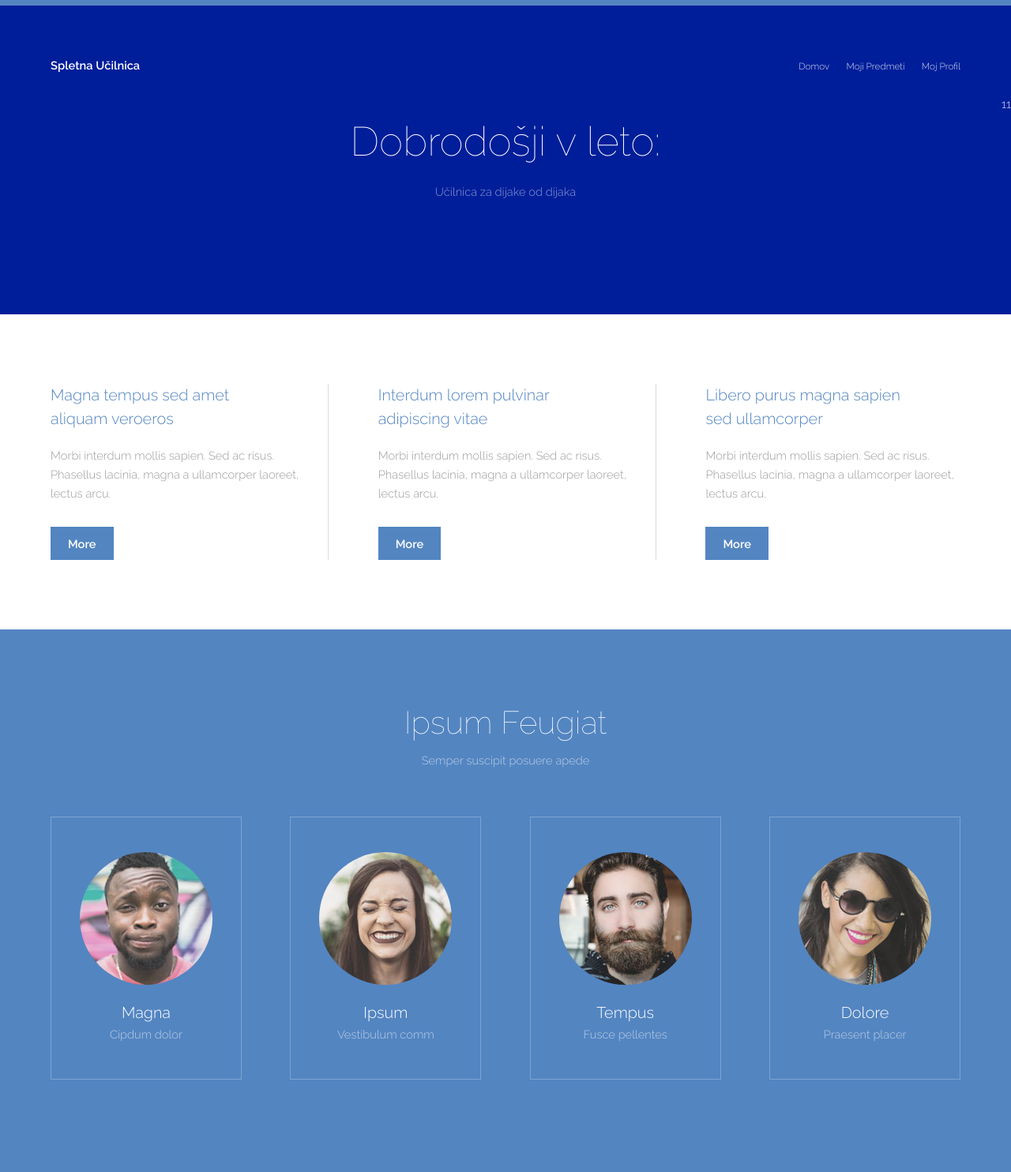
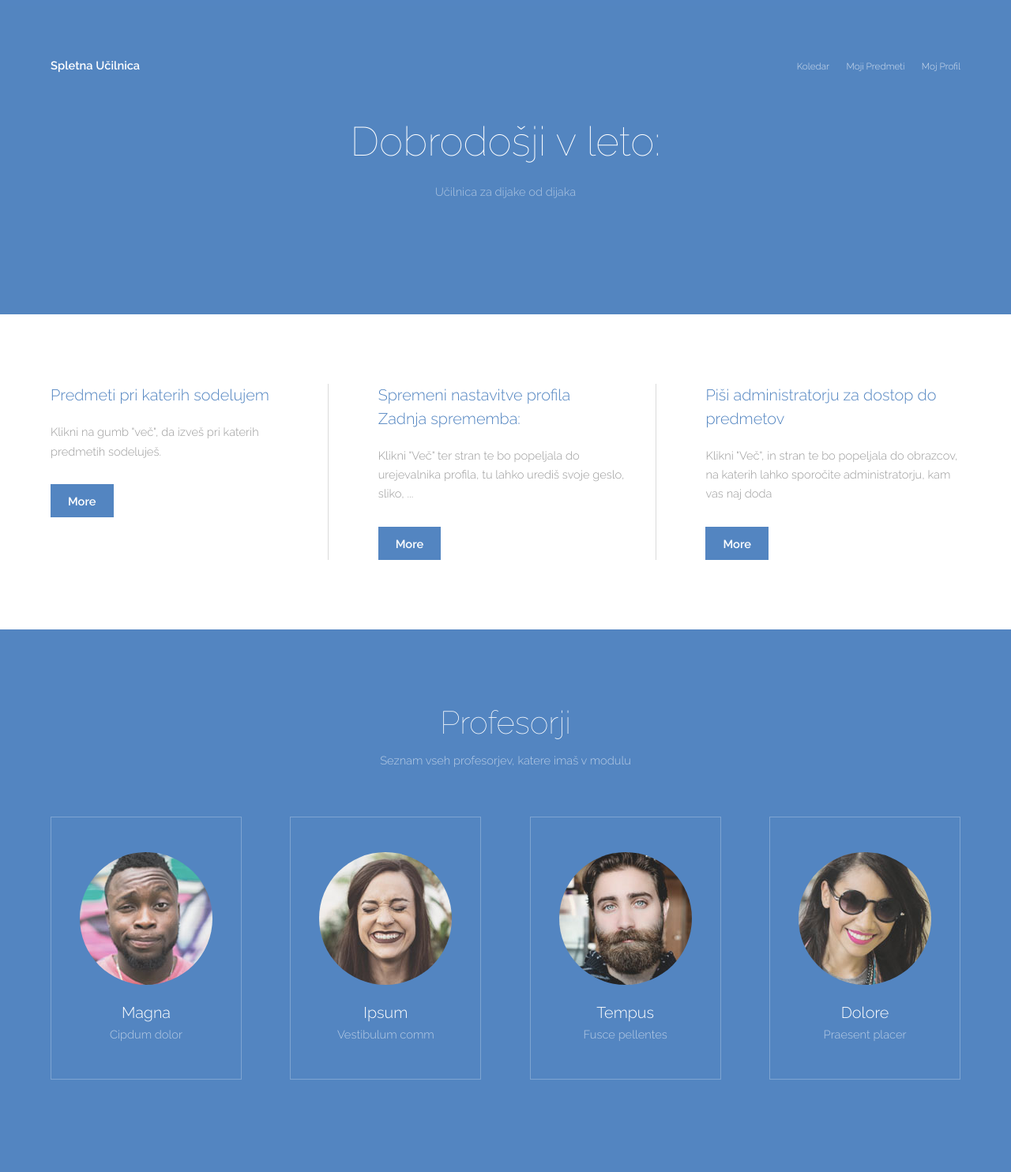
Before and after one commit to ZombeMan46/SUClon, a PHP site: page / in a window 1280 px wide. Shown: the top 1484 px of the page at 79% size. Run offline with PHP 8.4, Linux system fonts and the light colour scheme.

Commit message:
Spremenil sem celoten izgled strani, potrebujem še samo backend
Lepši izgled strani ter urejena preusmerjanja

```diff
--- a/header.php
+++ b/header.php
@@ -1,14 +1,13 @@
-
-		<!-- Header -->
+<!-- Header -->
         <header id="header">
 				<div class="inner">
 					<a href="index.php" class="logo">Spletna Učilnica</a>
 					<nav id="nav">
-						<a href="index.php">Domov</a>
+						<a href="koledar.php">Koledar</a>
 						<a href="generic.php">Moji Predmeti</a>
 						<a href="elements.php">Moj Profil</a>
 					</nav>
 					<a href="#navPanel" class="navPanelToggle"><span class="fa fa-bars"></span></a>
 				</div>
-				11
+
 			</header>
--- a/index.php
+++ b/index.php
@@ -11,10 +11,10 @@
 		<meta name="viewport" content="width=device-width, initial-scale=1" />
 		<link rel="stylesheet" href="assets/css/main.css" />
 	</head>
+
 	<body>
         <?php
 		 include_once 'header.php';
-		 11
         ?>
 		<!-- Banner -->
 			<section id="banner">
@@ -28,27 +28,27 @@
 					<div class="flex flex-3">
 						<article>
 							<header>
-								<h3>Magna tempus sed amet<br /> aliquam veroeros</h3>
+								<h3>Predmeti pri katerih sodelujem<br /> </h3>
 							</header>
-							<p>Morbi interdum mollis sapien. Sed ac risus. Phasellus lacinia, magna a ullamcorper laoreet, lectus arcu.</p>
+							<p>Klikni na gumb "več", da izveš pri katerih predmetih sodeluješ.</p>
 							<footer>
-								<a href="#" class="button special">More</a>
+								<a href="generic.php" class="button special">More</a>
 							</footer>
 						</article>
 						<article>
 							<header>
-								<h3>Interdum lorem pulvinar<br /> adipiscing vitae</h3>
+								<h3>Spremeni nastavitve profila<br />Zadnja sprememba:</h3>
 							</header>
-							<p>Morbi interdum mollis sapien. Sed ac risus. Phasellus lacinia, magna a ullamcorper laoreet, lectus arcu.</p>
+							<p>Klikni "Več" ter stran te bo popeljala do urejevalnika profila, tu lahko urediš svoje geslo, sliko, ...  </p>
 							<footer>
-								<a href="#" class="button special">More</a>
+								<a href="elements.php" class="button special">More</a>
 							</footer>
 						</article>
 						<article>
 							<header>
-								<h3>Libero purus magna sapien<br /> sed ullamcorper</h3>
+								<h3>Piši administratorju za dostop do predmetov<br /></h3>
 							</header>
-							<p>Morbi interdum mollis sapien. Sed ac risus. Phasellus lacinia, magna a ullamcorper laoreet, lectus arcu.</p>
+							<p>Klikni "Več", in stran te bo popeljala do obrazcov, na katerih lahko sporočite administratorju, kam vas naj doda</p>
 							<footer>
 								<a href="#" class="button special">More</a>
 							</footer>
@@ -58,11 +58,13 @@
 			</section>
 
 		<!-- Two -->
+
+		<!-- naredi, da se prikažejo samo učitelji, ki te imajo v nekem predmetu   -->
 			<section id="two" class="wrapper style1 special">
 				<div class="inner">
 					<header>
-						<h2>Ipsum Feugiat</h2>
-						<p>Semper suscipit posuere apede</p>
+						<h2>Profesorji</h2>
+						<p>Seznam vseh profesorjev, katere imaš v modulu</p>
 					</header>
 					<div class="flex flex-4">
 						<div class="box person">
```
Also changed, not shown: elements.php (+7 -30 lines), generic.php (+9 -33 lines), koledar.php (added, +26 -0 lines), images/banner1.jpg.
